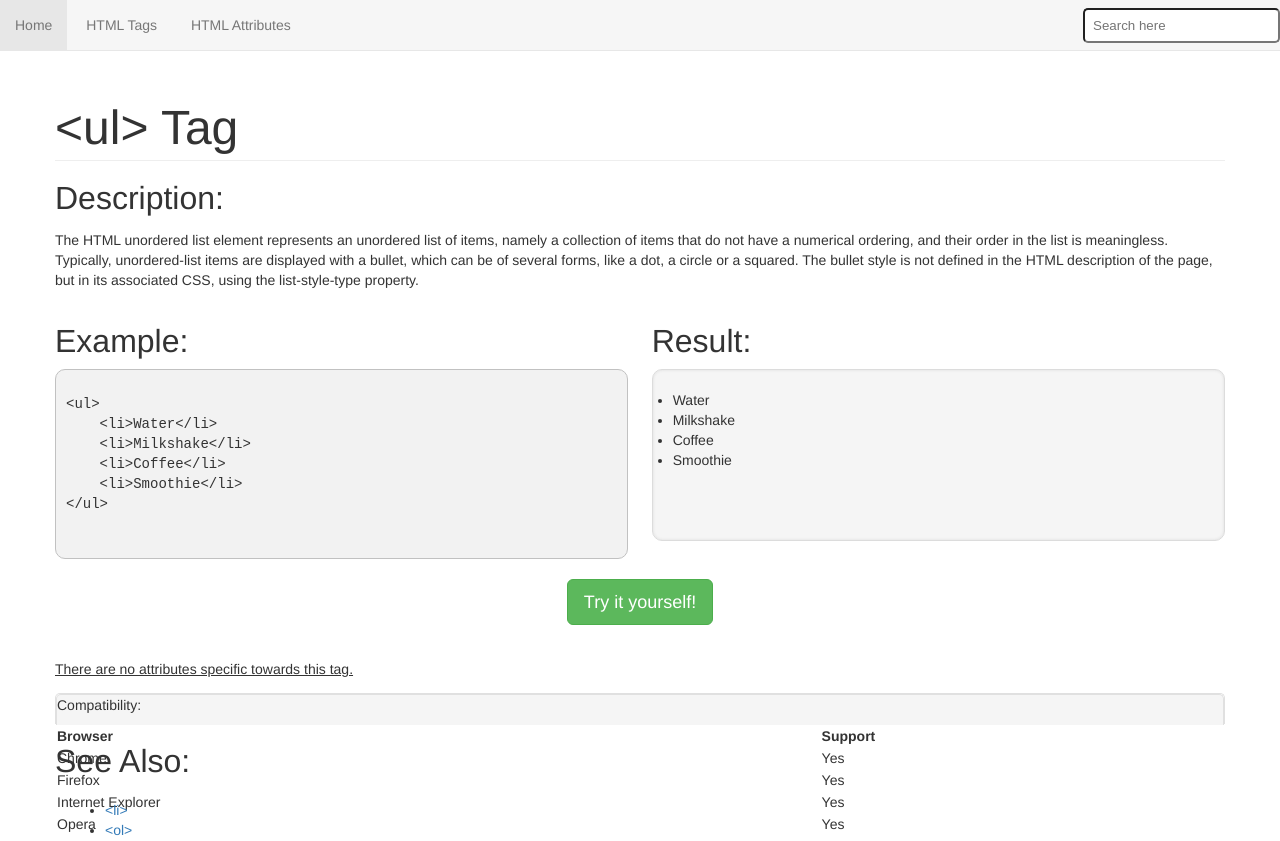
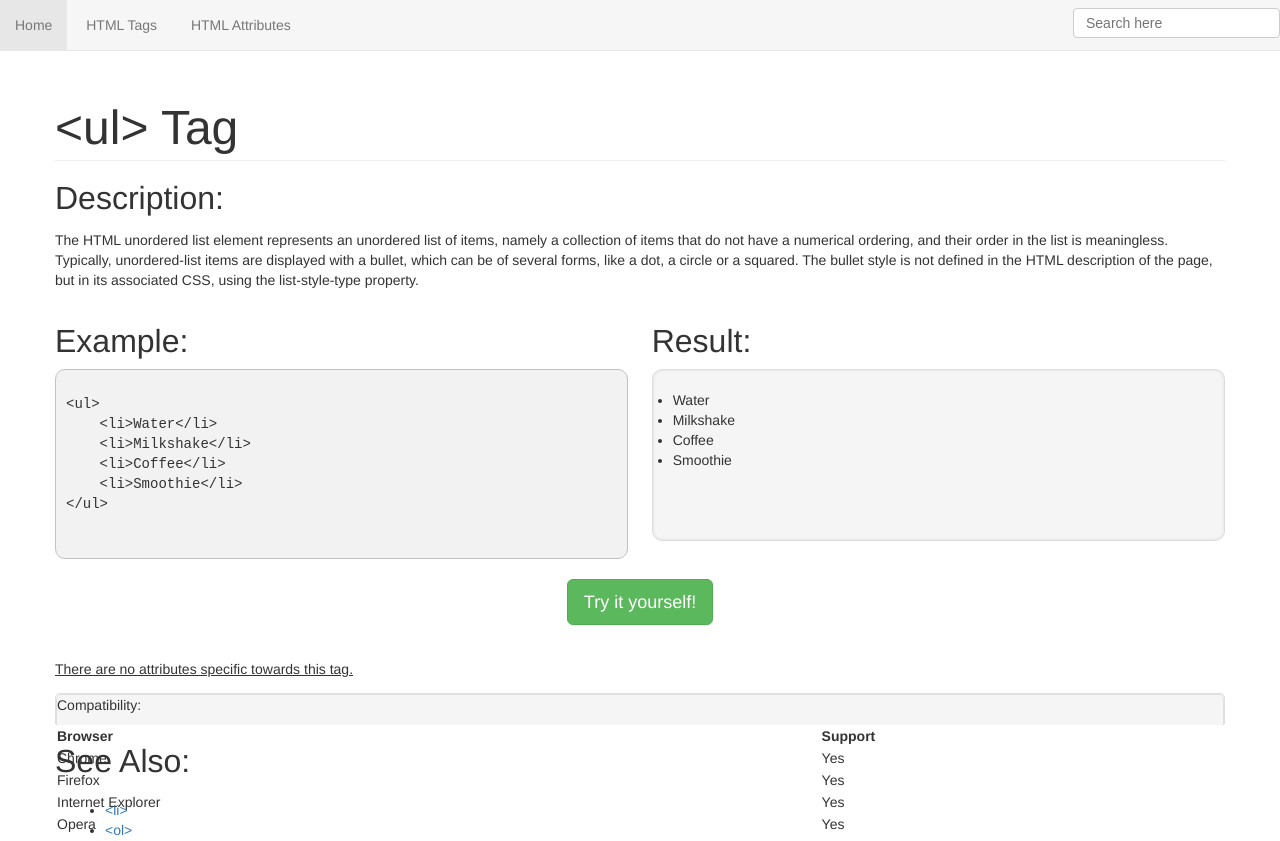
Before and after one commit to danielchristiancazares/HTML5-Tags, a plain HTML site: page rawversion/ul.html in a window 1280 px wide. Shown: the top 841 px of the page. Drawn offline with Linux system fonts and the light colour scheme.

Commit message:
Fixed search input.

```diff
--- a/rawversion/css/base.css
+++ b/rawversion/css/base.css
@@ -176,8 +176,10 @@ h2 {
 }
 
 .input {
-    padding: 8px;
-    border-radius: 5px;
+    border: 1px solid #ccc;
+    border-radius: 4px;
+    padding: 6px 12px;
+    font-size: 14px;
 }
 
 pre {
```
